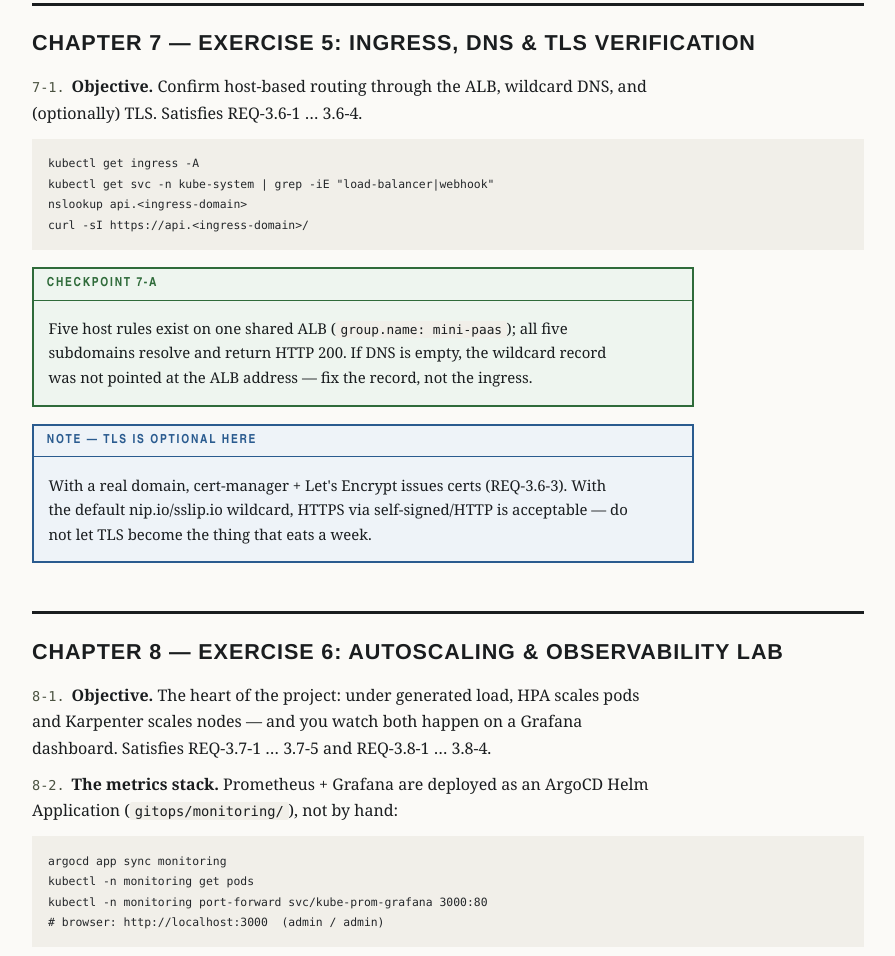
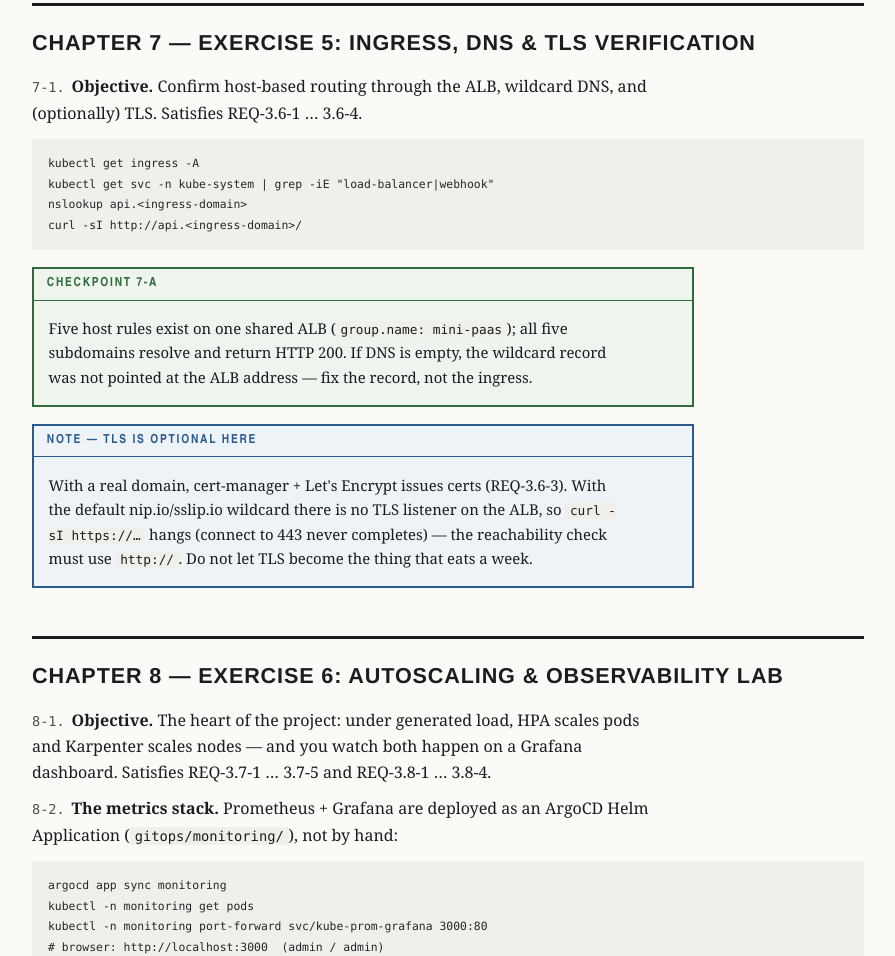
Before and after one commit to Linkify-Solutions-Inc/kubernetes-vercel, a plain HTML site: page docs/TM-001-experiments-playbook.html in a window 1280 px wide. Shown: the part 9501-10457 px from the top of the page, without its empty margins (192-1087 px from the left). Drawn offline with Linux system fonts and the light colour scheme.

Commit message:
docs(TM-001 ch7): reachability check uses http — ALB has no 443/TLS listener with the nip.io wildcard
https:// to the nip.io wildcard hangs because the ALB only listens on 80;
the doc's curl -sI https:// never completes. Switch to http and note why.

```diff
--- a/docs/TM-001-experiments-playbook.html
+++ b/docs/TM-001-experiments-playbook.html
@@ -400,7 +400,7 @@ ALB, wildcard DNS, and (optionally) TLS. Satisfies REQ-3.6-1 … 3.6-4.</p>
 <pre><code>kubectl get ingress -A
 kubectl get svc -n kube-system | grep -iE "load-balancer|webhook"
 nslookup api.&lt;ingress-domain&gt;
-curl -sI https://api.&lt;ingress-domain&gt;/</code></pre>
+curl -sI http://api.&lt;ingress-domain&gt;/</code></pre>
 
 <div class="box checkpoint"><div class="bx-label">Checkpoint 7-A</div><div class="bx-body">
 <p>Five host rules exist on one shared ALB (<code>group.name: mini-paas</code>); all five subdomains
@@ -410,8 +410,9 @@ fix the record, not the ingress.</p>
 
 <div class="box note"><div class="bx-label">Note — TLS is optional here</div><div class="bx-body">
 <p>With a real domain, cert-manager + Let's Encrypt issues certs (REQ-3.6-3). With the default
-nip.io/sslip.io wildcard, HTTPS via self-signed/HTTP is acceptable — do not let TLS become the thing
-that eats a week.</p>
+nip.io/sslip.io wildcard there is no TLS listener on the ALB, so <code>curl -sI https://…</code> hangs
+(connect to 443 never completes) — the reachability check must use <code>http://</code>. Do not let TLS
+become the thing that eats a week.</p>
 </div></div>
 
 <h2 id="ex6">Chapter 8 — Exercise 6: Autoscaling &amp; observability lab</h2>
```
